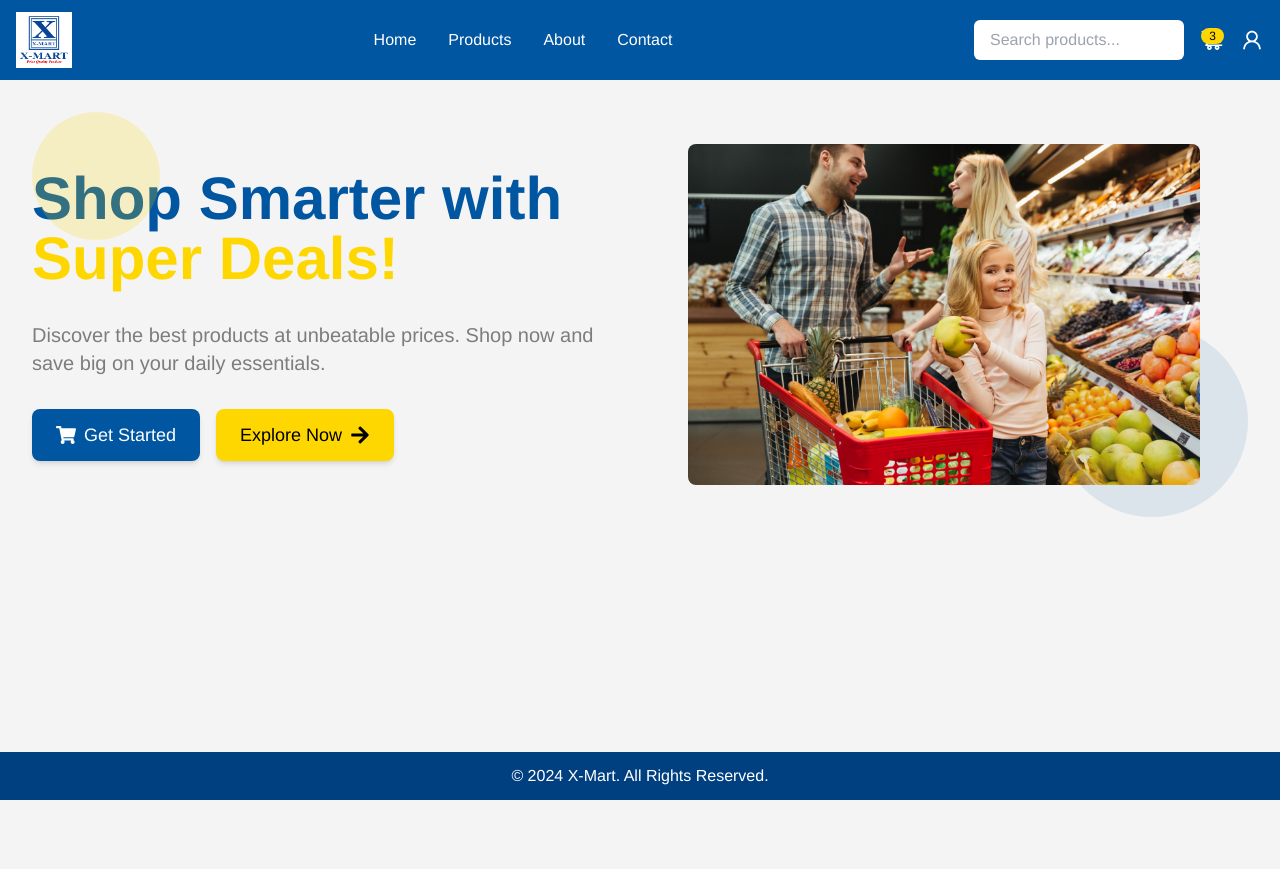
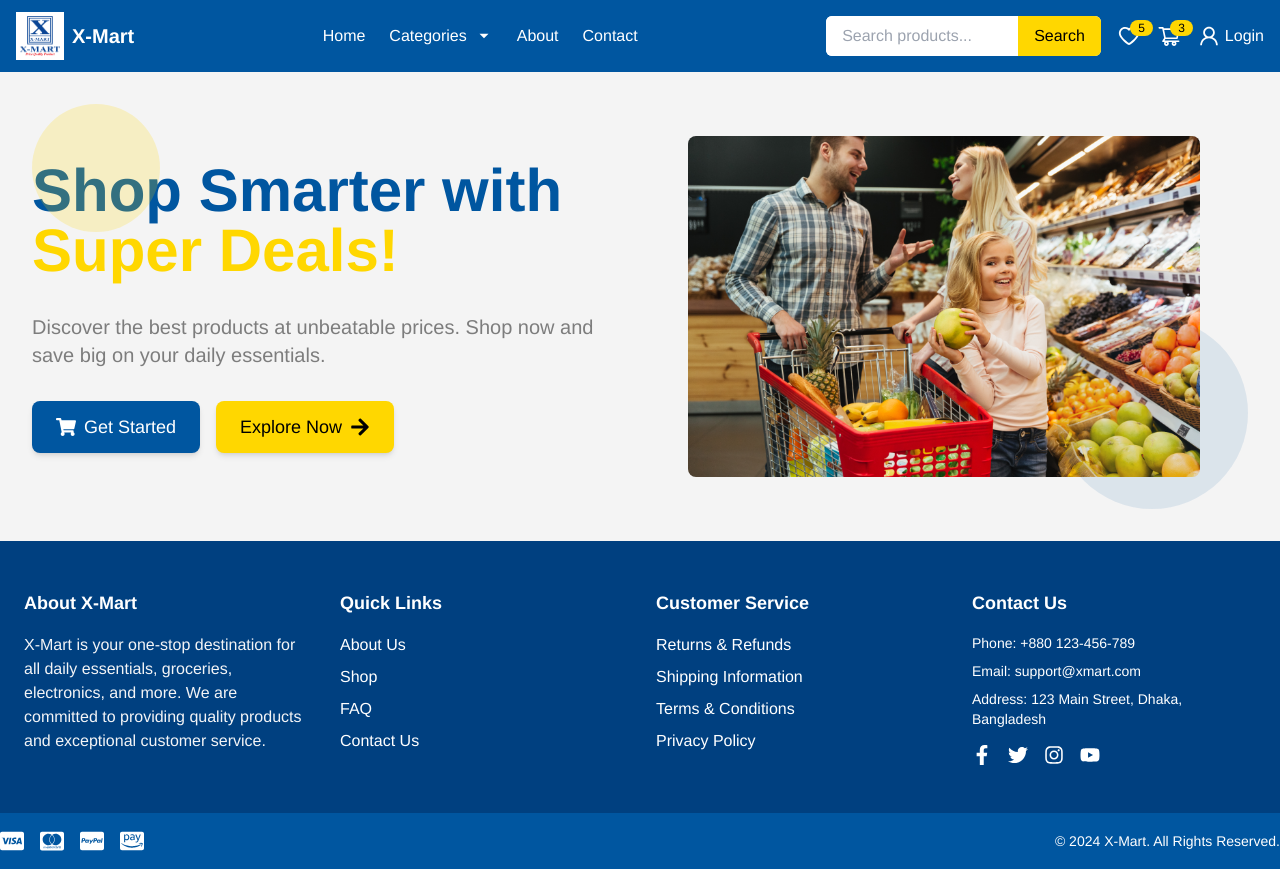
Before and after one commit to AJAmran/x-mart-client, a Next.js app: page / in a window 1280 px wide. Before the commit the page ends 800 px from the top, so only its background shows below. Built offline with nearby package versions, Linux system fonts and the light colour scheme.

Commit message:
updated folder stracture and fixed styleing issue

```diff
--- /dev/null
+++ b/src/app/(withlayout)/layout.tsx
@@ -0,0 +1,18 @@
+import Footer from "@/components/Footer";
+import Navbar from "@/components/Navbar";
+
+export default function Componentslayout({
+  children,
+}: {
+  children: React.ReactNode;
+}) {
+  return (
+    <div>
+      <div className="flex flex-col min-h-screen relative">
+        <Navbar />
+        <main className="flex-grow">{children}</main>
+        <Footer />
+      </div>
+    </div>
+  );
+}
--- /dev/null
+++ b/src/app/(withlayout)/page.tsx
@@ -0,0 +1,9 @@
+import Hero from "@/components/Hero";
+
+export default function Home() {
+  return (
+    <>
+      <Hero />
+    </>
+  );
+}
--- a/src/app/layout.tsx
+++ b/src/app/layout.tsx
@@ -1,7 +1,5 @@
 import { Inter } from "next/font/google";
 import "../styles/globals.css";
-import Navbar from "../components/Navbar";
-import Footer from "../components/Footer";
 
 const inter = Inter({ subsets: ["latin"] });
 
@@ -17,11 +15,7 @@ export default function RootLayout({
 }) {
   return (
     <html lang="en" className={inter.className}>
-      <body className="flex flex-col min-h-screen relative">
-        <Navbar />
-        <main className="flex-grow">{children}</main>
-        <Footer />
-      </body>
+      <body className="min-h-screen">{children}</body>
     </html>
   );
 }
--- a/src/app/page.tsx
+++ /dev/null
@@ -1,10 +0,0 @@
-import Hero from '@/components/Hero';
-import React from 'react';
-
-export default function Home() {
-  return (
-    <>
-    <Hero />
-    </>
-  );
-}
--- a/src/components/Footer.tsx
+++ b/src/components/Footer.tsx
@@ -1,9 +1,143 @@
-import React from 'react';
+import Link from "next/link";
+import {
+  FaFacebookF,
+  FaTwitter,
+  FaInstagram,
+  FaYoutube,
+  FaCcVisa,
+  FaCcMastercard,
+  FaCcPaypal,
+  FaCcAmazonPay,
+} from "react-icons/fa";
 
 const Footer = () => {
   return (
-    <footer className="bg-secondary text-white px-4 py-3 text-center">
-      <p>&copy; 2024 X-Mart. All Rights Reserved.</p>
+    <footer className="bg-secondary text-white">
+      {/* Top Section */}
+      <div className="container mx-auto grid grid-cols-1 md:grid-cols-3 lg:grid-cols-4 gap-8 px-6 py-12">
+        {/* About Section */}
+        <div>
+          <h4 className="text-lg font-bold mb-4">About X-Mart</h4>
+          <p className="text-gray-100 text-md">
+            X-Mart is your one-stop destination for all daily essentials,
+            groceries, electronics, and more. We are committed to providing
+            quality products and exceptional customer service.
+          </p>
+        </div>
+
+        {/* Quick Links */}
+        <div>
+          <h4 className="text-lg font-bold mb-4">Quick Links</h4>
+          <ul className="space-y-2">
+            <li>
+              <Link href="/about" className="hover:text-accent transition">
+                About Us
+              </Link>
+            </li>
+            <li>
+              <Link href="/shop" className="hover:text-accent transition">
+                Shop
+              </Link>
+            </li>
+            <li>
+              <Link href="/faq" className="hover:text-accent transition">
+                FAQ
+              </Link>
+            </li>
+            <li>
+              <Link href="/contact" className="hover:text-accent transition">
+                Contact Us
+              </Link>
+            </li>
+          </ul>
+        </div>
+
+        {/* Customer Service */}
+        <div>
+          <h4 className="text-lg font-bold mb-4">Customer Service</h4>
+          <ul className="space-y-2">
+            <li>
+              <Link href="/returns" className="hover:text-accent transition">
+                Returns & Refunds
+              </Link>
+            </li>
+            <li>
+              <Link href="/shipping" className="hover:text-accent transition">
+                Shipping Information
+              </Link>
+            </li>
+            <li>
+              <Link href="/terms" className="hover:text-accent transition">
+                Terms & Conditions
+              </Link>
+            </li>
+            <li>
+              <Link href="/privacy" className="hover:text-accent transition">
+                Privacy Policy
+              </Link>
+            </li>
+          </ul>
+        </div>
+
+        {/* Contact Info */}
+        <div>
+          <h4 className="text-lg font-bold mb-4">Contact Us</h4>
+          <ul className="space-y-2 text-sm">
+            <li>Phone: +880 123-456-789</li>
+            <li>Email: support@xmart.com</li>
+            <li>Address: 123 Main Street, Dhaka, Bangladesh</li>
+          </ul>
+          {/* Social Media Icons */}
+          <div className="flex space-x-4 mt-4">
+            <Link
+              href="#"
+              aria-label="Facebook"
+              className="text-white hover:text-accent transition"
+            >
+              <FaFacebookF size={20} />
+            </Link>
+            <Link
+              href="#"
+              aria-label="Twitter"
+              className="text-white hover:text-accent transition"
+            >
+              <FaTwitter size={20} />
+            </Link>
+            <Link
+              href="#"
+              aria-label="Instagram"
+              className="text-white hover:text-accent transition"
+            >
+              <FaInstagram size={20} />
+            </Link>
+            <Link
+              href="#"
+              aria-label="YouTube"
+              className="text-white hover:text-accent transition"
+            >
+              <FaYoutube size={20} />
+            </Link>
+          </div>
+        </div>
+      </div>
+
+      {/* Bottom Section */}
+      <div className="bg-primary py-4 text-center text-sm">
+        <div className="container mx-auto flex flex-col md:flex-row items-center justify-between space-y-4 md:space-y-0">
+          {/* Payment Methods */}
+          <div className="flex space-x-4">
+            <FaCcVisa size={24} />
+            <FaCcMastercard size={24} />
+            <FaCcPaypal size={24} />
+            <FaCcAmazonPay size={24} />
+          </div>
+
+          {/* Copyright */}
+          <p className="text-white">
+            &copy; {new Date().getFullYear()} X-Mart. All Rights Reserved.
+          </p>
+        </div>
+      </div>
     </footer>
   );
 };
--- a/src/components/Navbar.tsx
+++ b/src/components/Navbar.tsx
@@ -5,40 +5,103 @@ import {
   AiOutlineMenu,
   AiOutlineShoppingCart,
   AiOutlineUser,
+  AiOutlineHeart,
 } from "react-icons/ai";
 import { FaTimes } from "react-icons/fa";
+import { IoMdArrowDropdown } from "react-icons/io"; // Importing dropdown icon
 import Link from "next/link";
 import Image from "next/image";
 
 const Navbar = () => {
   const [mobileMenuOpen, setMobileMenuOpen] = useState(false);
+  const [categoryMenuOpen, setCategoryMenuOpen] = useState(false);
 
   const toggleMobileMenu = () => setMobileMenuOpen(!mobileMenuOpen);
+  const toggleCategoryMenu = () => setCategoryMenuOpen(!categoryMenuOpen);
 
   return (
     <header className="bg-primary text-white">
       {/* Top Section */}
       <div className="container mx-auto flex justify-between items-center px-4 py-3">
         {/* Logo */}
-        <Link href="/" className="text-xl font-bold flex items-center bg-white p-1">
+        <Link href="/" className="text-xl font-bold flex items-center">
           <Image
             src="/logo.png"
             alt="X-Mart Logo"
-            className="h-12 w-12"
+            className="h-12 w-12 bg-white p-1"
             height={48}
             width={48}
           />
+          <span className="ml-2">X-Mart</span>
         </Link>
 
         {/* Desktop Menu */}
-        <nav className="hidden lg:flex space-x-8">
+        <nav className="hidden lg:flex space-x-6">
           <Link href="/" className="hover:text-accent">
             Home
           </Link>
 
-          <Link href="/products" className="hover:text-accent">
-            Products
-          </Link>
+          <div
+            className="relative group"
+            onMouseEnter={() => setCategoryMenuOpen(true)}
+            onMouseLeave={() => setCategoryMenuOpen(false)}
+          >
+            <button
+              onClick={toggleCategoryMenu}
+              className="flex items-center hover:text-accent focus:outline-none"
+            >
+              Categories
+              <IoMdArrowDropdown size={18} className="ml-2" />{" "}
+              {/* Dropdown icon */}
+            </button>
+            {/* Dropdown */}
+            {categoryMenuOpen && (
+              <div className="absolute z-10 bg-white text-black rounded-md shadow-lg mt-[2px]">
+                <ul className="py-2">
+                  <li>
+                    <Link
+                      href="/categories/electronics"
+                      className="block px-4 py-2 hover:bg-gray-100"
+                    >
+                      Electronics
+                    </Link>
+                  </li>
+                  <li>
+                    <Link
+                      href="/categories/fashion"
+                      className="block px-4 py-2 hover:bg-gray-100"
+                    >
+                      Fashion
+                    </Link>
+                  </li>
+                  <li>
+                    <Link
+                      href="/categories/home"
+                      className="block px-4 py-2 hover:bg-gray-100"
+                    >
+                      Home Appliances
+                    </Link>
+                  </li>
+                  <li>
+                    <Link
+                      href="/categories/books"
+                      className="block px-4 py-2 hover:bg-gray-100"
+                    >
+                      Books
+                    </Link>
+                  </li>
+                  <li>
+                    <Link
+                      href="/categories/sports"
+                      className="block px-4 py-2 hover:bg-gray-100"
+                    >
+                      Sports
+                    </Link>
+                  </li>
+                </ul>
+              </div>
+            )}
+          </div>
 
           <Link href="/about" className="hover:text-accent">
             About
@@ -52,27 +115,35 @@ const Navbar = () => {
         {/* Actions */}
         <div className="flex items-center space-x-4">
           {/* Search */}
-          <div className="hidden md:block">
+          <div className="hidden md:flex items-center bg-white text-black rounded-md overflow-hidden">
             <input
               type="text"
               placeholder="Search products..."
-              className="px-4 py-2 text-black rounded-md outline-none"
+              className="px-4 py-2 outline-none w-48"
             />
+            <button className="bg-accent px-4 py-2">Search</button>
           </div>
 
+          {/* Wishlist */}
+          <Link href="/wishlist" className="relative flex items-center">
+            <AiOutlineHeart size={24} />
+            <span className="absolute -top-1 -right-3 text-xs bg-accent text-black rounded-full px-2">
+              5
+            </span>
+          </Link>
+
           {/* Cart */}
-
           <Link href="/cart" className="relative flex items-center">
             <AiOutlineShoppingCart size={24} />
-            <span className="absolute top-0 right-0 text-xs bg-accent text-black rounded-full px-2">
+            <span className="absolute -top-1 -right-3 text-xs bg-accent text-black rounded-full px-2">
               3
             </span>
           </Link>
 
           {/* User Account */}
-
-          <Link href="/auth/login">
+          <Link href="/auth/login" className="flex items-center space-x-1">
             <AiOutlineUser size={24} />
+            <span>Login</span>
           </Link>
 
           {/* Mobile Menu Toggle */}
@@ -101,11 +172,11 @@ const Navbar = () => {
             </li>
             <li>
               <Link
-                href="/products"
+                href="/categories"
                 className="hover:text-accent"
                 onClick={toggleMobileMenu}
               >
-                Products
+                Categories
               </Link>
             </li>
             <li>
```
Also changed, not shown: src/app/(withlayout)/cart/page.tsx (renamed from src/app/cart/page.tsx), src/app/(withlayout)/checkout/page.tsx (renamed from src/app/checkout/page.tsx), src/app/(withlayout)/products/[id]/page.tsx (renamed from src/app/products/[id]/page.tsx), src/app/(withlayout)/products/page.tsx (renamed from src/app/products/page.tsx).
